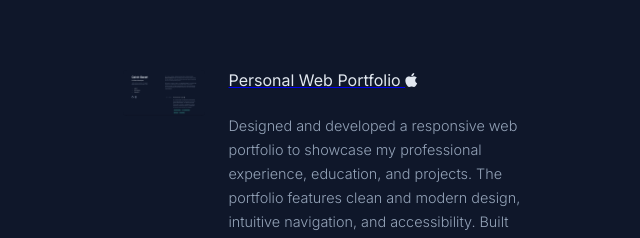
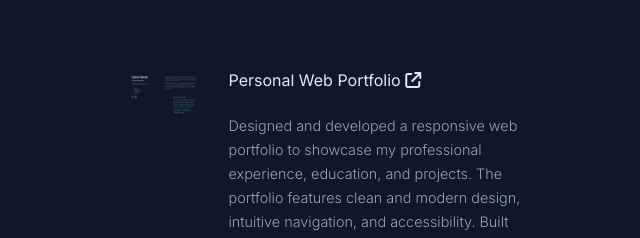
Before and after one commit to calvinscodes/web-portfolio, a plain HTML site: page index.html in a window 1280 px wide. Shown: the part 1984-2222 px from the top of the page, 550-1190 px from the left. Drawn offline with Linux system fonts and the light colour scheme.

Commit message:
Update index.html

```diff
--- a/index.html
+++ b/index.html
@@ -119,7 +119,9 @@
                             <p class="tenure">2022 - 2024</p>
                             <div class="card-column">
                                 <a class="card-header-link" href="/" target="_blank">
-                                    <h3 class="anchor-text card-header">Technical Specialist · Apple  <i class="fa-solid fa-arrow-up-right-from-square"></i></h3>
+                                    <h3 class="anchor-text card-header">Technical Specialist · Apple
+                                        <i class="fa-solid fa-arrow-up-right-from-square"></i>
+                                    </h3>
                                 </a>
                                 <p>As a Technical Specialist at Apple, I provided personalized support and guidance to customers, ensuring they had a seamless experience with Apple technology. Whether assisting customers on the spot with advice or troubleshooting or connecting them with expert support team members, I focused on delivering solutions efficiently and effectively.</p>
                                 <div class="tag-container">
@@ -150,8 +152,10 @@
                         <img src="public/project1.png" alt="project-1-thumbnail" />
                     </div>
                     <div class="card-column">
-                        <a href="/" target="_blank">
-                            <h3 class="anchor-text card-header"> Personal Web Portfolio  <i class="fa-brands fa-apple"></i></h3>
+                        <a class="card-header-link" href="/" target="_blank">
+                            <h3 class="anchor-text card-header"> Personal Web Portfolio
+                                <i class="fa-solid fa-arrow-up-right-from-square"></i>
+                                </h3>
                         </a>
                         <p>Designed and developed a responsive web portfolio to showcase my professional
                             experience, education, and projects. The portfolio features clean and modern design,
```
